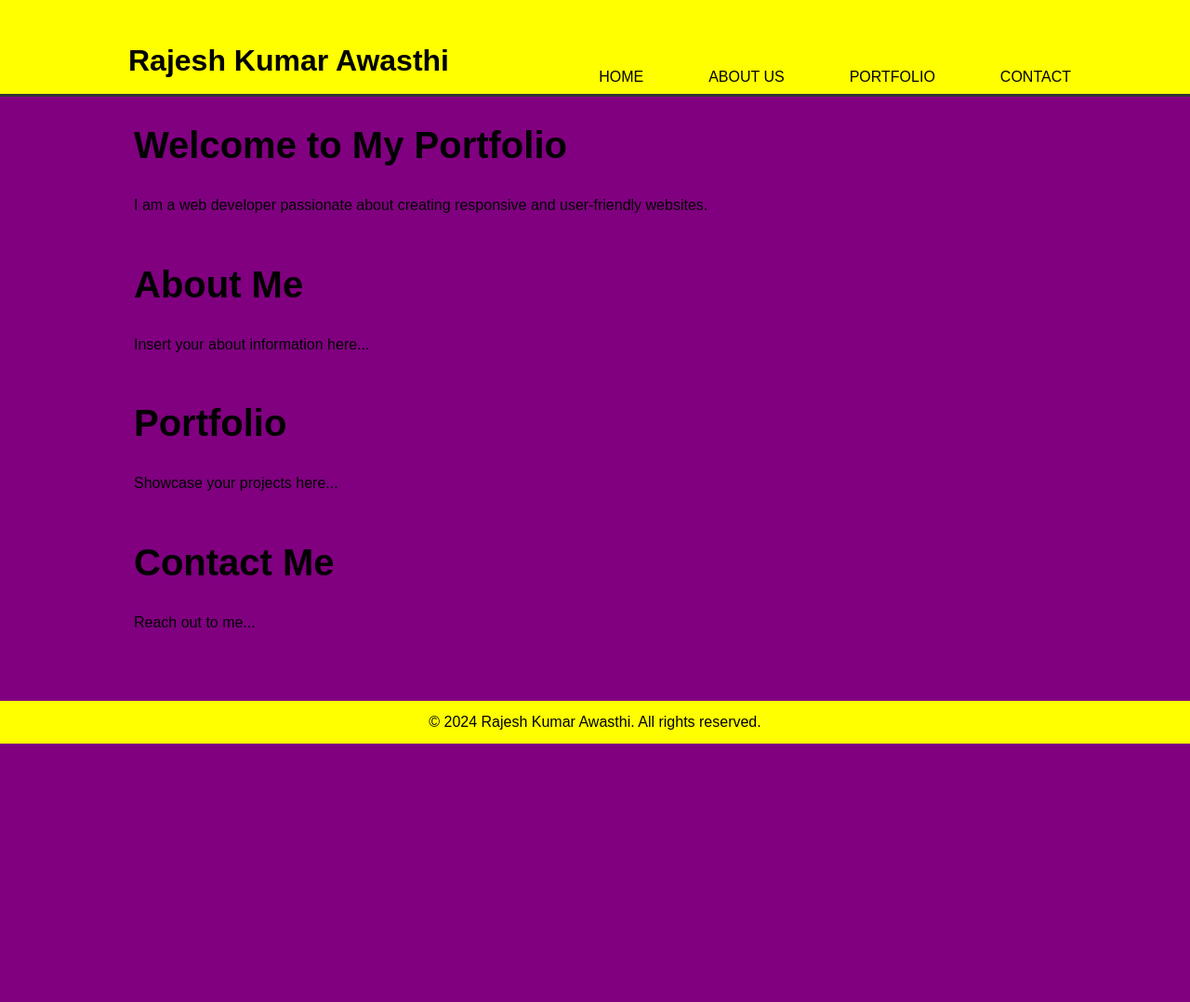
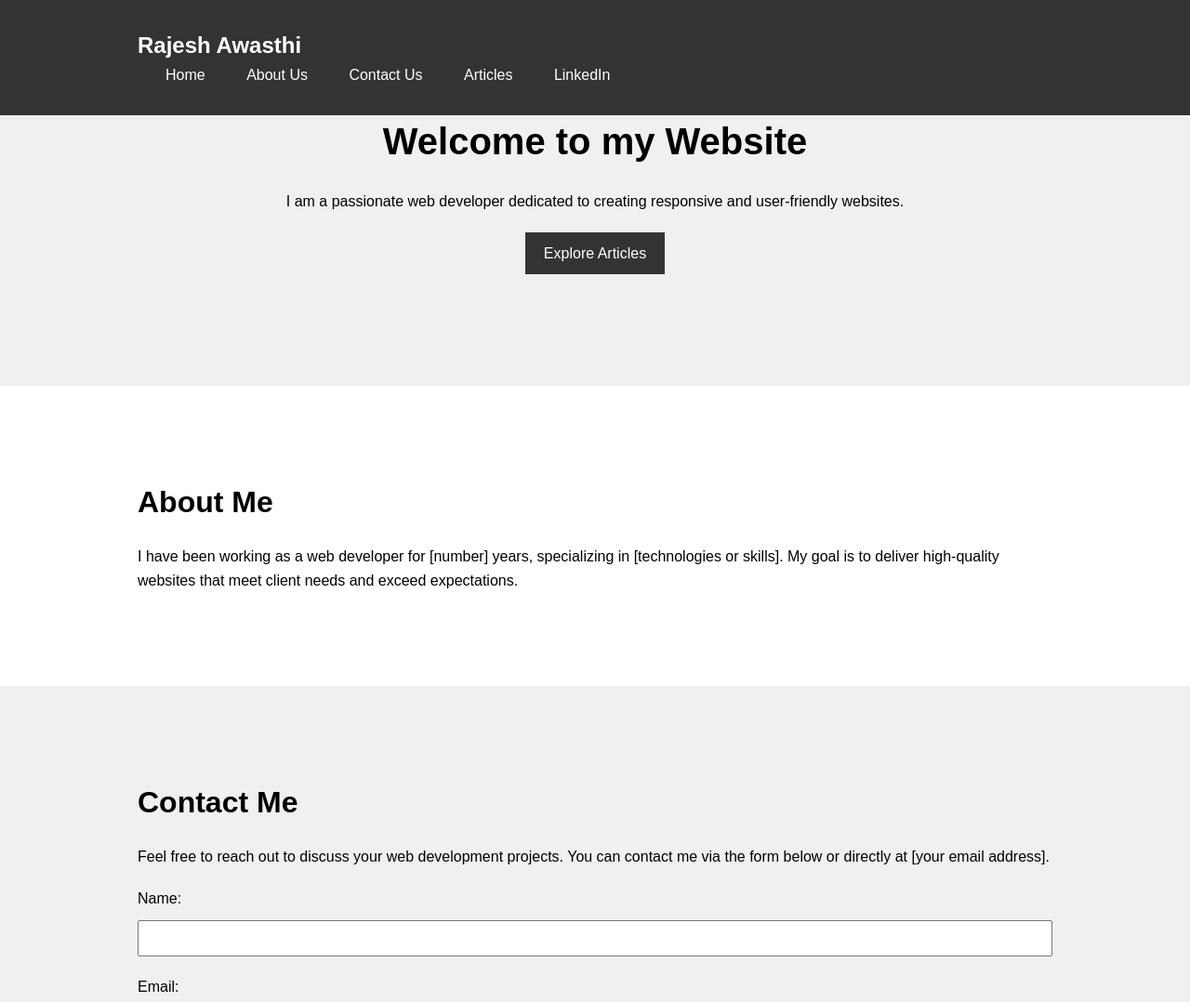
Before and after one commit to rajeshkumarawasthi/portfolio-website, a plain HTML site: page index.html in a window 1280 px wide. Shown: the top 1078 px of the page at 93% size. Before the commit the page ends 800 px from the top, so only its background shows below. Drawn offline with Linux system fonts and the light colour scheme.

Commit message:
website modified

```diff
--- a/index.html
+++ b/index.html
@@ -3,57 +3,77 @@
 <head>
     <meta charset="UTF-8">
     <meta name="viewport" content="width=device-width, initial-scale=1.0">
-    <title>Rajesh Kumar Awasthi - Portfolio</title>
+    <title>Rajesh Awasthi - Web Developer</title>
     <link rel="stylesheet" href="styles.css">
 </head>
 <body>
+
 <header>
     <div class="container">
-            <h1>Rajesh Kumar Awasthi</h1>
+        <h1>Rajesh Awasthi</h1>
         <nav>
             <ul>
                 <li><a href="#home">Home</a></li>
                 <li><a href="#about">About Us</a></li>
-                    <li><a href="#portfolio">Portfolio</a></li>
-                    <li><a href="#contact">Contact</a></li>
+                <li><a href="#contact">Contact Us</a></li>
+                <li><a href="#articles">Articles</a></li>
+                <li><a href="https://www.linkedin.com/in/your-linkedin-id" target="_blank">LinkedIn</a></li>
             </ul>
         </nav>
     </div>
 </header>
 
-    <section id="home" class="section">
+<section id="home" class="hero">
     <div class="container">
-            <h2>Welcome to My Portfolio</h2>
-            <p>I am a web developer passionate about creating responsive and user-friendly websites.</p>
+        <h2>Welcome to my Website</h2>
+        <p>I am a passionate web developer dedicated to creating responsive and user-friendly websites.</p>
+        <a href="#articles" class="btn">Explore Articles</a>
     </div>
 </section>
 
-    <section id="about" class="section">
+<section id="about" class="about">
     <div class="container">
         <h2>About Me</h2>
-            <p>Insert your about information here...</p>
+        <p>I have been working as a web developer for [number] years, specializing in [technologies or skills]. My goal is to deliver high-quality websites that meet client needs and exceed expectations.</p>
     </div>
 </section>
 
-    <section id="portfolio" class="section">
+<section id="contact" class="contact">
     <div class="container">
-            <h2>Portfolio</h2>
-            <p>Showcase your projects here...</p>
+        <h2>Contact Me</h2>
+        <p>Feel free to reach out to discuss your web development projects. You can contact me via the form below or directly at [your email address].</p>
+        <form action="send_email.php" method="POST">
+            <label for="name">Name:</label>
+            <input type="text" id="name" name="name" required>
+            <label for="email">Email:</label>
+            <input type="email" id="email" name="email" required>
+            <label for="message">Message:</label>
+            <textarea id="message" name="message" rows="4" required></textarea>
+            <button type="submit" class="btn">Send Message</button>
+        </form>
     </div>
 </section>
 
-    <section id="contact" class="section">
+<section id="articles" class="articles">
     <div class="container">
-            <h2>Contact Me</h2>
-            <p>Reach out to me...</p>
+        <h2>Articles</h2>
+        <div class="article">
+            <h3>Article Title 1</h3>
+            <p>Article content goes here. Lorem ipsum dolor sit amet, consectetur adipiscing elit.</p>
+        </div>
+        <div class="article">
+            <h3>Article Title 2</h3>
+            <p>Another article content. Sed do eiusmod tempor incididunt ut labore et dolore magna aliqua.</p>
+        </div>
     </div>
 </section>
 
 <footer>
     <div class="container">
-            <p>&copy; 2024 Rajesh Kumar Awasthi. All rights reserved.</p>
+        <p>&copy; 2024 Rajesh Awasthi - All rights reserved.</p>
     </div>
 </footer>
-    <script src="scripts.js"></script>
+
+<script src="script.js"></script>
 </body>
 </html>
--- a/styles.css
+++ b/styles.css
@@ -1,4 +1,4 @@
-/* Reset default margin and padding */
+/* Reset and basic styles */
 * {
     margin: 0;
     padding: 0;
@@ -8,97 +8,158 @@
 body {
     font-family: Arial, sans-serif;
     line-height: 1.6;
-    background-color: purple; /* purple background */
-    color: black; /* Black font color */
 }
 
 .container {
     width: 80%;
-    margin: auto;
-    overflow: hidden;
+    max-width: 1200px;
+    margin: 0 auto;
+    padding: 20px;
 }
 
 header {
-    background-color: yellow; /* yellow background for header */
-    color: black; /* Black font color */
-    padding-top: 30px;
-    min-height: 70px;
-    border-bottom: #333 3px solid;
+    background-color: #333;
+    color: #fff;
+    padding: 10px 0;
+    position: fixed;
+    width: 100%;
+    top: 0;
+    z-index: 1000;
 }
 
 header h1 {
-    float: left;
-    display: inline;
-    padding: 10px;
-    color: black;
+    font-size: 1.5rem;
+    margin: 0;
+    padding: 0;
+    display: inline-block;
 }
 
-header nav {
-    float: right;
-    display: inline;
-    margin-top: 10px;
+nav ul {
+    list-style-type: none;
+    margin: 0;
+    padding: 0;
 }
 
-header ul {
-    margin: 0;
-    padding: 0;
-    list-style: none;
+nav ul li {
+    display: inline-block;
+    margin-left: 20px;
 }
 
-header nav ul li {
-    float: left;
-    display: inline;
-    margin-left: 70px;
-    padding-top: 30px;
+nav ul li a {
+    color: #fff;
+    text-decoration: none;
+    padding: 10px;
+    transition: all 0.3s ease;
 }
 
-header nav a {
-    color: black;
-    text-decoration: none;
-    text-transform: uppercase;
-    font-size: 16px;
+nav ul li a:hover {
+    background-color: #555;
 }
 
-header nav ul li a:hover {
-    color: #333;
-    transition: color 0.3s ease-in;
+.hero {
+    background-color: #f0f0f0;
+    padding: 100px 0;
+    text-align: center;
 }
 
-.section {
-    padding: 20px;
-    clear: both;
+.hero h2 {
+    font-size: 2.5rem;
+    margin-bottom: 20px;
 }
 
-.section h2 {
-    margin-bottom: 20px;
-    font-size: 2.5em;
+.about {
+    padding: 80px 0;
+    background-color: #fff;
 }
 
-footer {
-    background: yellow; /* yellow background for footer */
-    color: black; /* Black font color */
+.about h2 {
+    font-size: 2rem;
+    margin-bottom: 20px;
+}
+
+.contact {
+    padding: 80px 0;
+    background-color: #f0f0f0;
+}
+
+.contact h2 {
+    font-size: 2rem;
+    margin-bottom: 20px;
+}
+
+.contact form {
+    margin-top: 20px;
+}
+
+.contact form label {
+    display: block;
+    margin-bottom: 10px;
+}
+
+.contact form input,
+.contact form textarea {
+    width: 100%;
+    padding: 10px;
+    margin-bottom: 20px;
+}
+
+.contact form button {
+    background-color: #333;
+    color: #fff;
+    border: none;
+    padding: 10px 20px;
+    cursor: pointer;
+    transition: all 0.3s ease;
+}
+
+.contact form button:hover {
+    background-color: #555;
+}
+
+.articles {
+    padding: 80px 0;
+    background-color: #fff;
+}
+
+.articles h2 {
+    font-size: 2rem;
+    margin-bottom: 20px;
+}
+
+.articles .article {
+    margin-bottom: 30px;
+}
+
+.articles .article h3 {
+    font-size: 1.5rem;
+    margin-bottom: 10px;
+}
+
+.footer {
+    background-color: #333;
+    color: #fff;
     text-align: center;
-    padding: 10px;
+    padding: 10px 0;
     position: fixed;
-    left: 0;
     bottom: 0;
     width: 100%;
 }
 
-footer p {
+.footer p {
     margin: 0;
+    padding: 0;
 }
 
-@media (max-width: 768px) {
-    header h1, header nav, header nav ul {
-        float: none;
-        text-align: center;
-        width: 100%;
-    }
+.btn {
+    display: inline-block;
+    background-color: #333;
+    color: #fff;
+    text-decoration: none;
+    padding: 10px 20px;
+    margin-top: 20px;
+    transition: all 0.3s ease;
+}
 
-    header nav ul li {
-        float: none;
-        display: inline-block;
-        margin-left: 0;
-    }
+.btn:hover {
+    background-color: #555;
 }
```
Lines whose indentation alone changed are shown as unchanged.
